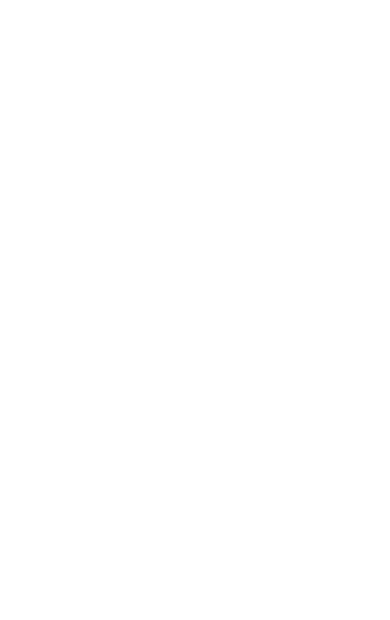
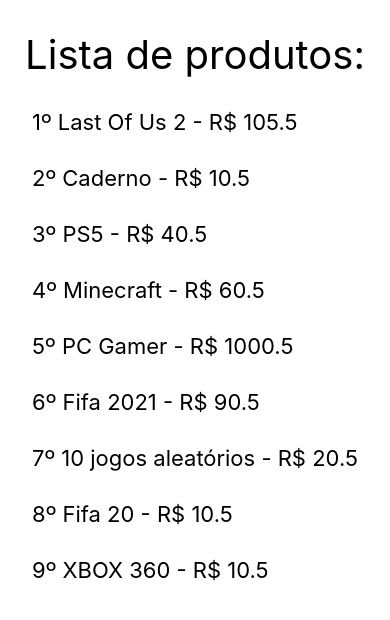
Before and after one commit to lucasgabrielmoura/mobile-estudos, a React Native app in the folder estudos-expo-react/: screen / in a window 390 px wide. Shown: the top 620 px of the page. Built offline with nearby package versions, Linux system fonts and the light colour scheme.

Commit message:
renderizar-listas-1-e-2

```diff
--- a/estudos-expo-react/App.tsx
+++ b/estudos-expo-react/App.tsx
@@ -16,6 +16,8 @@
 import Familia from "./src/components/relacao/Familia";
 import Membro from "./src/components/relacao/Membro";
 import UsuarioLogado from "./src/components/UsuarioLogado";
+import Produtos from "./src/components/produtos/Produtos";
+import ProdutosV2 from "./src/components/produtos/ProdutosV2";
 
 export default function App(){
 
@@ -50,11 +52,12 @@
         <Membro nome="Juradir" sobrenome="Silva" />
         <Membro nome="José" sobrenome="Silva" />
       </Familia>
-      <UsuarioLogado nome="lucas" email="lucas@gmail.com"/>
-      <UsuarioLogado nome="lucas"/> //não funciona
-      <UsuarioLogado email="lucas@gmail.com"/> //não funciona
+      <UsuarioLogado nome="lucas" email="lucas@gmail.com"/> // funciona
+      <UsuarioLogado nome="lucas"/> //não funciona por conta de props vazios
+      <UsuarioLogado email="lucas@gmail.com"/> //não funciona por conta de props vazios
+      <Produtos />
       */}
-
+      <ProdutosV2 />
     </View>
   )
 }
@@ -62,8 +65,6 @@
 const styles = StyleSheet.create({
   container:{
       marginTop: StatusBar.currentHeight? StatusBar.currentHeight:30,
-      paddingLeft: 150,
-      paddingRight: 150,
       flex: 1,
       justifyContent: "center",
       alignItems: "center",
--- /dev/null
+++ b/estudos-expo-react/src/components/produtos/Produtos.tsx
@@ -0,0 +1,48 @@
+import React from "react"
+import { Text } from "react-native"
+import estilo from "../../styles/estilo"
+
+type listtipo = {
+    id:number,
+    nome:string,
+    preco:number
+}
+
+export default function Produtos(){
+
+    const produt = [
+        {id:1, nome:"Last Of Us 2", preco:105.50},
+        {id:2, nome:"Caderno", preco:10.50},
+        {id:3, nome:"PS5", preco:40.50},
+        {id:4, nome:"Minecraft", preco:60.50},
+        {id:5, nome:"PC Gamer", preco:1000.50},
+        {id:6, nome:"Fifa 2021", preco:90.50},
+        {id:7, nome:"10 jogos aleatórios", preco:20.50},
+        {id:8, nome:"Fifa 20", preco:10.50},
+        {id:9, nome:"XBOX 360", preco:10.50}
+    ]
+
+    function listaPuxar(){
+        return produt.map((p:listtipo) => {
+            return(
+                <React.Fragment key={p.id}>
+                    <Text style={{fontSize:22, paddingTop: 30, textAlign: "left"}}>{p?.id}º {p?.nome} - R$ {p?.preco}</Text>
+                </React.Fragment>
+            )
+        })
+    }
+
+    return(
+        <>
+            <Text style={estilo.global}>Lista de produtos:</Text>
+            {produt.map((prod:listtipo)=>{
+                return(
+                    <React.Fragment key={prod.id}>
+                        <Text style={{fontSize:22, paddingTop: 30, textAlign: "left"}}>{prod?.id}º {prod?.nome} - R$ {prod?.preco}</Text>
+                    </React.Fragment>
+                )
+            })}
+            {listaPuxar()}
+        </>
+    )
+}
--- /dev/null
+++ b/estudos-expo-react/src/components/produtos/ProdutosV2.tsx
@@ -0,0 +1,37 @@
+import React from "react"
+import { Text, FlatList, ListRenderItem } from "react-native"
+import estilo from "../../styles/estilo"
+
+type listtipo = {
+    id:number,
+    nome:string,
+    preco:number
+}
+
+export default function ProdutosV2(){
+
+    const produt = [
+        {id:1, nome:"Last Of Us 2", preco:105.50},
+        {id:2, nome:"Caderno", preco:10.50},
+        {id:3, nome:"PS5", preco:40.50},
+        {id:4, nome:"Minecraft", preco:60.50},
+        {id:5, nome:"PC Gamer", preco:1000.50},
+        {id:6, nome:"Fifa 2021", preco:90.50},
+        {id:7, nome:"10 jogos aleatórios", preco:20.50},
+        {id:8, nome:"Fifa 20", preco:10.50},
+        {id:9, nome:"XBOX 360", preco:10.50}
+    ]
+
+    const produtosTipado: ListRenderItem<listtipo> = ({item:p}) => (
+        <React.Fragment key={p?.id}>
+            <Text style={{fontSize:22, paddingTop: 30, textAlign: "left"}}>{p?.id}º {p?.nome} - R$ {p?.preco}</Text>
+        </React.Fragment>
+    );
+
+    return(
+        <>
+            <Text style={estilo.global}>Lista de produtos:</Text>
+            <FlatList data={produt} renderItem={produtosTipado} />
+        </>
+    )
+}
```
